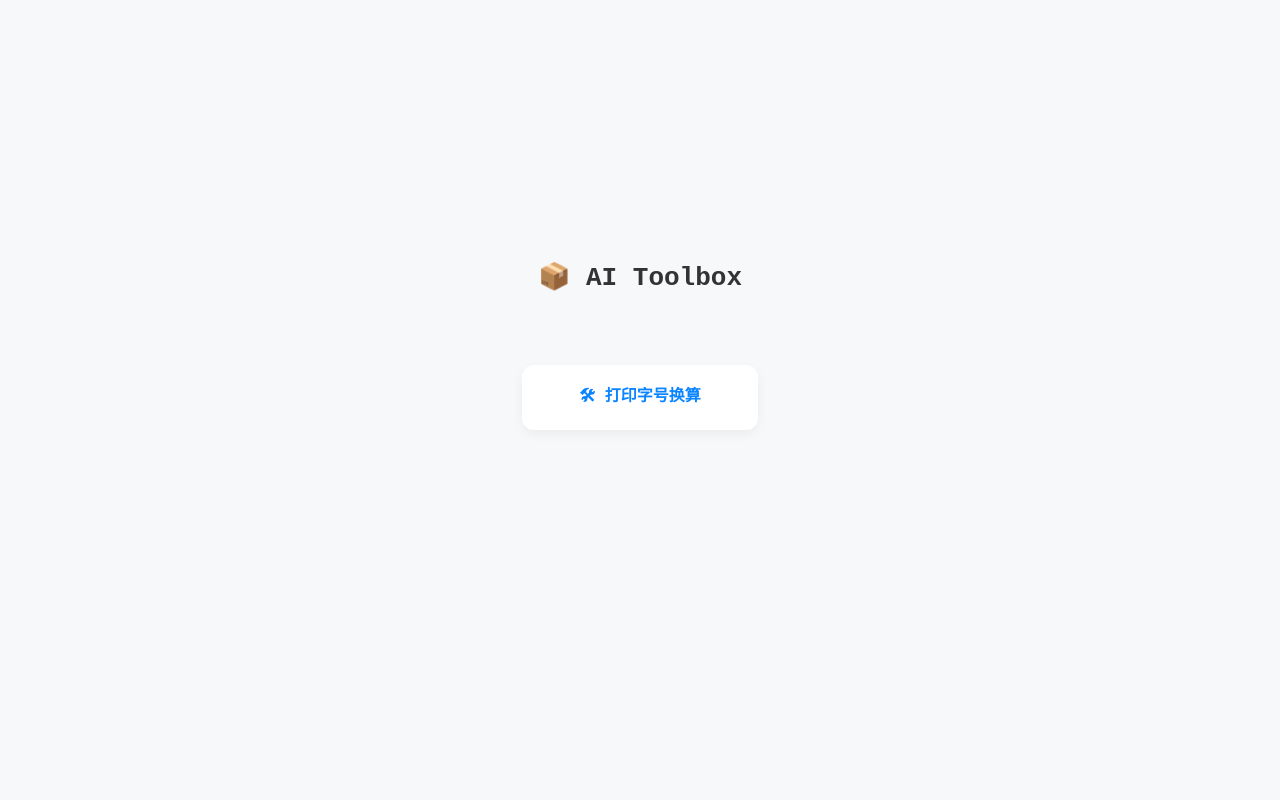
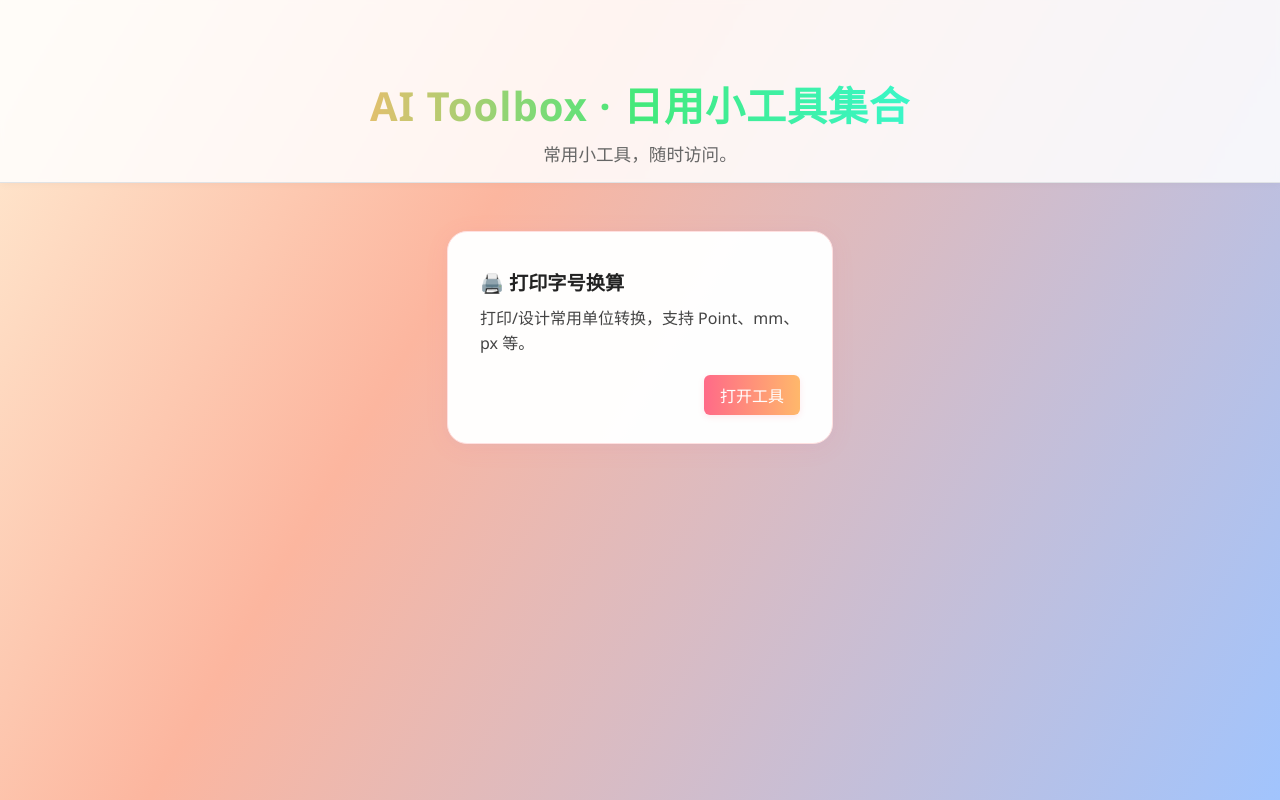
Before and after one commit to larryyssssssss/ai-toolbox, a plain HTML site: page index.html in a window 1280 px wide. Drawn offline with Linux system fonts and the light colour scheme.

Commit message:
feat: fix index page

```diff
--- a/index.html
+++ b/index.html
@@ -1,46 +1,132 @@
 <!DOCTYPE html>
 <html lang="zh-CN">
 <head>
-  <meta charset="UTF-8">
+  <meta charset="UTF-8" />
+  <title>AI Toolbox · 日用小工具集合</title>
+  <link rel="icon" href="favicon.svg" type="image/svg+xml" />
   <meta name="viewport" content="width=device-width, initial-scale=1.0">
-  <title>Generated Content</title>
   <style>
     body {
-      font-family: Menlo, Monaco, 'Courier New', monospace;
+      background: linear-gradient(120deg, #ffecd2 0%, #fcb69f 35%, #a1c4fd 100%);
+      font-family: 'Segoe UI', 'Helvetica Neue', Arial, 'PingFang SC', sans-serif;
+      margin: 0;
+      padding: 0;
+      color: #222;
+      min-height: 100vh;
+    }
+    header {
+      text-align: center;
+      padding: 48px 0 16px 0;
+      background: rgba(255,255,255,0.85);
+      border-bottom: 1px solid #e0e3e6;
+      box-shadow: 0 2px 8px rgba(0,0,0,.03);
+      backdrop-filter: blur(2px);
+    }
+    h1 {
+      font-size: 2.5rem;
+      margin-bottom: 8px;
+      font-weight: 700;
+      letter-spacing: 1px;
+      color: #222;
+      background: linear-gradient(90deg, #ff6a88, #ffb86b, #43e97b, #38f9d7, #a1c4fd);
+      -webkit-background-clip: text;
+      -webkit-text-fill-color: transparent;
+      background-clip: text;
+      text-fill-color: transparent;
+    }
+    .desc {
+      color: #666;
+      font-size: 1.1rem;
+      margin-bottom: 0;
+    }
+    .grid {
+      display: flex;
+      flex-wrap: wrap;
+      gap: 32px;
+      justify-content: center;
+      padding: 48px 0;
+      max-width: 1100px;
+      margin: 0 auto;
+    }
+    .card {
+      background: rgba(255,255,255,0.98);
+      border-radius: 20px;
+      box-shadow: 0 4px 24px 0 rgba(255, 106, 136, .08), 0 1.5px 6px rgba(161,196,253,.07);
+      padding: 36px 32px 28px 32px;
+      min-width: 240px;
+      max-width: 320px;
+      text-align: left;
+      border: 1.5px solid #ffe0e0;
+      transition: box-shadow .2s, border-color .2s, transform .2s;
+      display: flex;
+      flex-direction: column;
+      justify-content: space-between;
+      position: relative;
+      overflow: hidden;
+    }
+    .card:hover {
+      box-shadow: 0 8px 32px rgba(255,106,136,.16), 0 2px 12px rgba(161,196,253,.09);
+      border-color: #ffb86b;
+      transform: translateY(-4px) scale(1.03);
+    }
+    .card-title {
+      font-size: 1.2rem;
+      font-weight: 600;
+      margin-bottom: 10px;
+      display: flex;
+      align-items: center;
+      gap: 8px;
+      color: #222;
+    }
+    .card-desc {
+      color: #444;
+      font-size: 1rem;
+      margin-bottom: 18px;
       line-height: 1.6;
-      padding: 2em;
-      margin: 0;
-      background-color: #f8f8f8;
     }
-    pre {
-      white-space: pre-wrap; /* 会自动换行 */
-      word-wrap: break-word;
+    .card-link {
+      align-self: flex-end;
+      padding: 8px 16px;
+      background: linear-gradient(90deg, #ff6a88 0%, #ffb86b 100%);
+      color: #fff;
+      border-radius: 6px;
+      text-decoration: none;
+      font-size: 1rem;
+      font-weight: 500;
+      transition: background .2s;
+      box-shadow: 0 2px 6px rgba(255,106,136,.15);
+      border: none;
+    }
+    .card-link:hover {
+      background: linear-gradient(90deg, #a1c4fd 0%, #ffecd2 100%);
+      color: #222;
+    }
+    @media (max-width: 900px) {
+      .grid { gap: 18px; padding: 32px 0; }
+      .card { min-width: 180px; max-width: 90vw; padding: 24px 12px; }
+      h1 { font-size: 1.6rem; }
     }
   </style>
 </head>
 <body>
-  <pre><!DOCTYPE html>
-<html lang="zh-CN">
-<head>
-  <meta charset="UTF-8" />
-  <title>AI Toolbox · 我的日用小工具</title>
-  <style>
-    body{font-family:-apple-system,BlinkMacSystemFont,"Helvetica Neue",Helvetica,Arial,sans-serif;padding:40px;background:#f7f8fa;}
-    h1{margin-bottom:24px;color:#333;text-align:center;}
-    .grid{display:flex;flex-wrap:wrap;gap:16px;justify-content:center;}
-    .card{background:#fff;border-radius:12px;box-shadow:0 4px 12px rgba(0,0,0,.05);padding:20px 28px;min-width:180px;text-align:center;transition:.2s;}
-    .card:hover{transform:translateY(-4px);box-shadow:0 8px 20px rgba(0,0,0,.08);}
-    a{color:#0a84ff;text-decoration:none;font-size:16px;font-weight:600;}
-  </style>
-</head>
-<body>
-  <h1>📦 AI Toolbox</h1>
+  <header>
+    <h1>AI Toolbox · 日用小工具集合</h1>
+    <div class="desc">常用小工具，随时访问。</div>
+  </header>
   <div class="grid">
-    <div class="card"><a href="打印字号 (Point) 换算工具.html">🛠 打印字号换算</a></div>
-    <!-- 在此继续添加 -->
-    <!-- <div class="card"><a href="another-tool.html">🔧 另一个工具</a></div> -->
+    <div class="card">
+      <div class="card-title">🖨️ 打印字号换算</div>
+      <div class="card-desc">打印/设计常用单位转换，支持 Point、mm、px 等。</div>
+      <a class="card-link" href="打印字号 (Point) 换算工具.html" target="_blank">打开工具</a>
+    </div>
+    <!-- 继续添加你的工具卡片 -->
+    <!--
+    <div class="card">
+      <div class="card-title">🔧 另一个工具</div>
+      <div class="card-desc">工具简介。</div>
+      <a class="card-link" href="another-tool.html" target="_blank">打开工具</a>
+    </div>
+    -->
   </div>
 </body>
-</html></pre>
-</body>
 </html>
```
Also changed, not shown: favicon.svg (added), favicon2.svg (added).
